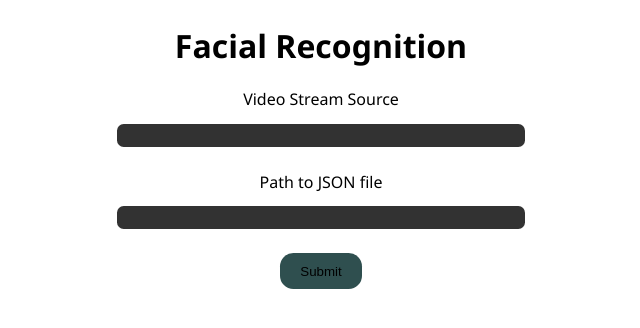
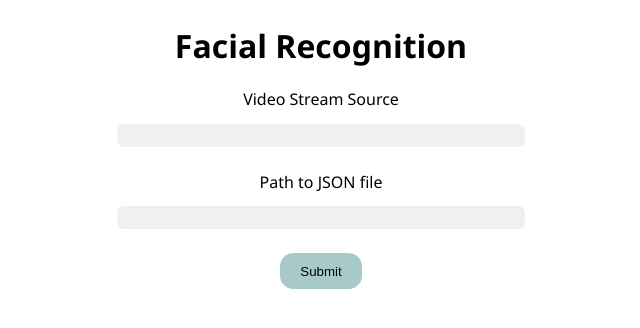
Before and after one commit to plainpotato/FR-FUSION, a Flask app: page / in a window 1280 px wide. Shown: the top 328 px of the page, without its empty margins (319-959 px from the left). Run offline with Flask 3, Linux system fonts and the light colour scheme.

Commit message:
fix: lightmode inputs are no longer of the wrong colour

```diff
--- a/simpliFRy/static/css/form.css
+++ b/simpliFRy/static/css/form.css
@@ -11,14 +11,14 @@
 
 .submit-button {
     padding: 0.8em 1.5em;
-    background-color:rgb(47, 79, 79);
+    background-color: rgb(47, 79, 79);
     border-radius: 1em;
     border-width: 0;
     color: var(--color-foreground)
 }
 
 .submit-button:hover {
-    background-color:rgb(35, 65, 65);
+    background-color: rgb(35, 65, 65);
     cursor:pointer;
 }
 
@@ -30,6 +30,20 @@ input {
     color: var(--color-foreground);
 }
 
+@media (prefers-color-scheme: light) {
+    input {
+        background-color: rgb(240, 240, 240);
+    }
+
+    .submit-button {
+        background-color: rgb(168, 201, 201);
+    }
+
+    .submit-button:hover {
+        background-color: rgb(111, 201, 201);
+    }
+}
+
 .break {
     height:1.5em
 }
```
Also changed, not shown: gotendance/static/css/fileform.css (+14 -0 lines), gotendance/static/css/form.css (+13 -5 lines), gotendance/static/css/pages/records.css (+11 -1 lines).
